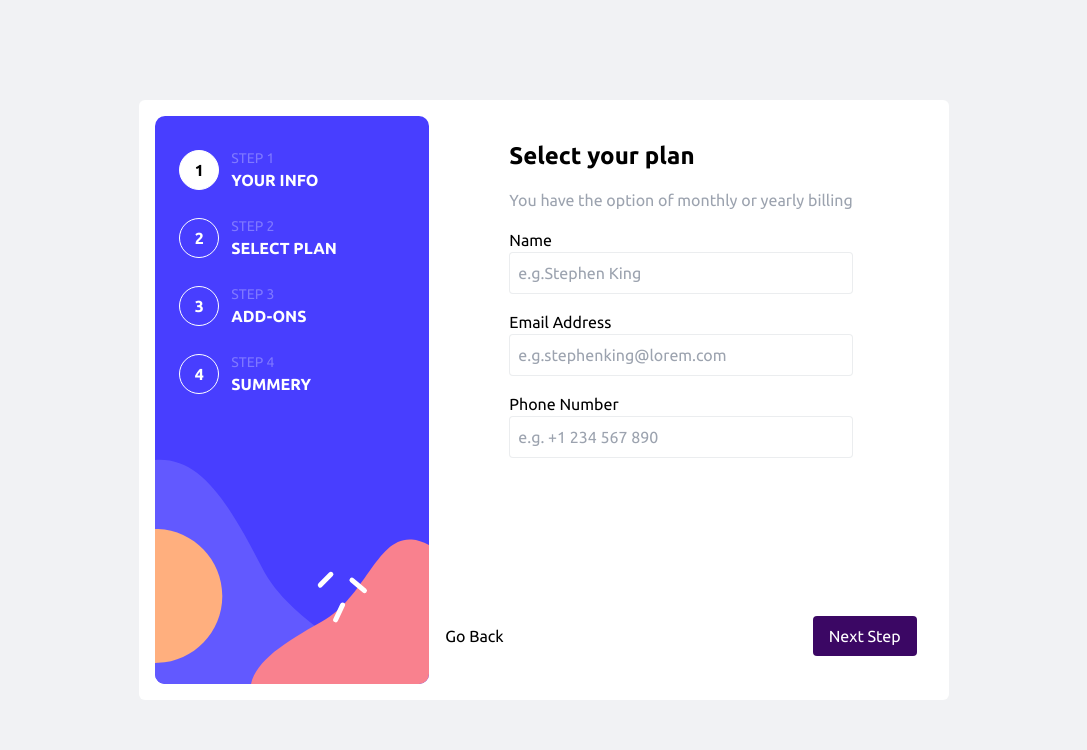
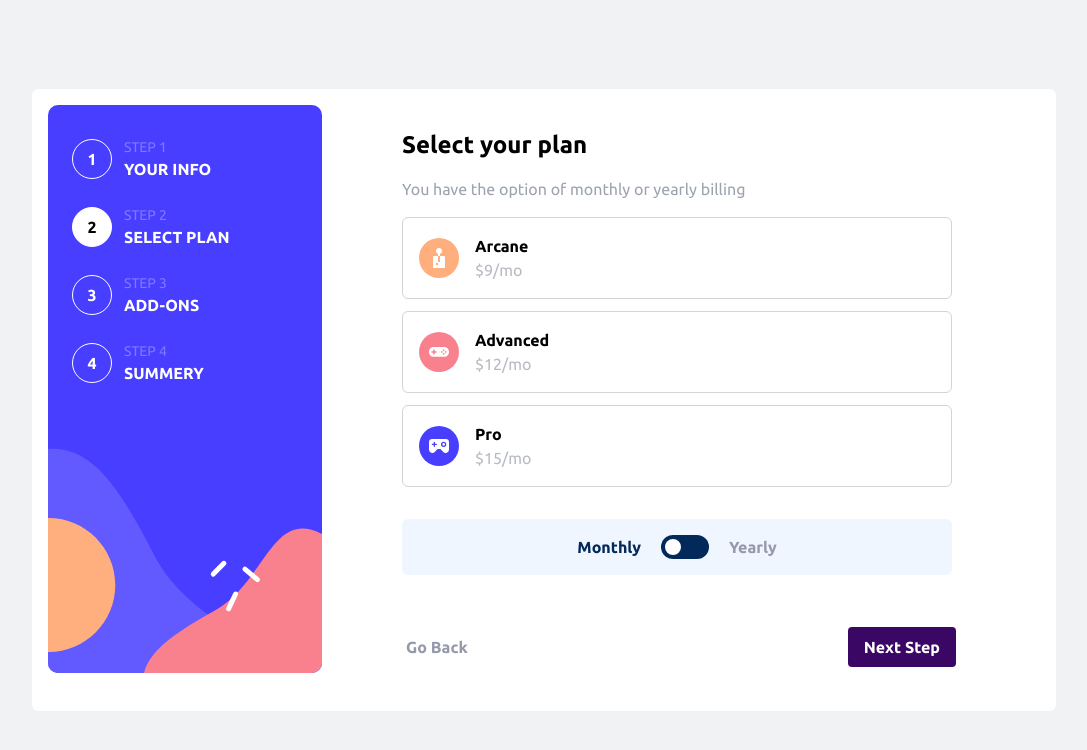
Before and after one commit to GrzegorzBanaszak/multi-step-form, a React (Vite) app: page / in a window 1280 px wide. Shown: the top 750 px of the page, without its empty margins (96-1183 px from the left). Built offline with nearby package versions, Linux system fonts and the light colour scheme.

Commit message:
Fix nav width fit and create step 2 layout

```diff
--- a/src/App.tsx
+++ b/src/App.tsx
@@ -2,14 +2,27 @@
 import StepsList from "./components/StepsList";
 import Nav from "./components/Nav";
 import Step1 from "./components/Step1";
+import { useAppSelector } from "./hooks";
+import Step2 from "./components/Step2";
 
 function App() {
   // const [formStem, setFormStep] = useState<number>(1);
+  const currentStep = useAppSelector((state) => state.form.currentStep);
 
+  const renderStep = () => {
+    switch (currentStep) {
+      case 1:
+        return <Step1 />;
+      case 2:
+        return <Step2 />;
+      default:
+        break;
+    }
+  };
   return (
     <main className="min-h-screen h-1 w-screen bg-gray-300/30 lg:h-screen">
-      <div className="container mx-auto h-full flex justify-center items-center">
-        <div className="flex flex-col lg:flex-row w-full lg:w-auto lg:p-4 lg:bg-white lg:rounded-md h-full lg:h-auto">
+      <div className="container mx-auto h-full flex items-center justify-center">
+        <div className="flex flex-col lg:flex-row w-full lg:p-4 lg:bg-white lg:rounded-md h-full lg:h-auto xl:w-[1024px]">
           {/* sidebar */}
           <div>
             <div className="w-full h-[172px] bg-sidebarMobile bg-no-repeat bg-cover lg:bg-sidebarDesktop lg:h-[568px] lg:w-[274px] ">
@@ -18,7 +31,9 @@ function App() {
           </div>
           <div className="w-full flex flex-col h-full lg:h-auto">
             <div className="w-[70wv] mx-4 py-6 px-4 rounded-md bg-white relative -top-[60px] lg:top-0 lg:mx-0 lg:px-20 lg:flex-1">
-              <Step1 />
+              <div className="flex flex-col gap-y-4 lg:w-[550px]">
+                {renderStep()}
+              </div>
             </div>
             <Nav />
           </div>
--- a/src/components/Nav.tsx
+++ b/src/components/Nav.tsx
@@ -4,8 +4,8 @@ import { useAppDispatch } from "../hooks";
 const Nav = () => {
   const dispatch = useAppDispatch();
   return (
-    <div className="mt-auto w-full h-5 bg-white px-4 py-12">
-      <div className="w-full h-full flex items-center justify-between">
+    <div className="mt-auto px-3 lg:px-0 w-full lg:w-[550px] h-5 bg-white mx-auto py-12">
+      <div className="w-full h-full flex items-center justify-between font-semibold text-coolGray">
         <button onClick={() => dispatch(decrementStep())}>Go Back</button>
         <button
           onClick={() => dispatch(incrementStep())}
--- /dev/null
+++ b/src/components/PlanCard.tsx
@@ -0,0 +1,23 @@
+import { FunctionComponent, ReactNode } from "react";
+
+export interface PlanCardPros {
+  icon: ReactNode;
+  title: string;
+  price: number;
+}
+
+const PlanCard: FunctionComponent<PlanCardPros> = ({ icon, title, price }) => {
+  return (
+    <div className="w-full border-[1px] border-gray-500/30 p-4 rounded-md flex gap-x-4 items-center">
+      {/* icon */}
+      <div>{icon}</div>
+      {/* description */}
+      <div>
+        <div className="font-bold">{title}</div>
+        <div className="text-gray-600/40">${price}/mo</div>
+      </div>
+    </div>
+  );
+};
+
+export default PlanCard;
--- /dev/null
+++ b/src/components/PlanTyp.tsx
@@ -0,0 +1,13 @@
+const PlanTyp = () => {
+  return (
+    <div className="flex justify-center gap-x-5 bg-magnolia py-4 mt-4 rounded-md">
+      <div className="text-marineBlue font-bold">Monthly</div>
+      <div className="bg-marineBlue rounded-full h-6 w-12 flex items-center px-1 hover:cursor-pointer">
+        <span className="w-4 h-4 bg-white rounded-full"></span>
+      </div>
+      <div className="font-bold text-coolGray">Yearly</div>
+    </div>
+  );
+};
+
+export default PlanTyp;
--- a/src/components/Step1.tsx
+++ b/src/components/Step1.tsx
@@ -1,12 +1,13 @@
+import { FunctionComponent } from "react";
 import StepDescription from "./StepDescription";
 import StepHeader from "./StepHeader";
 
-const Step1 = () => {
+const Step1: FunctionComponent = () => {
   return (
-    <section className="flex flex-col gap-y-4">
-      <StepHeader title={"Select your plan"} />
+    <>
+      <StepHeader title={"Personal info"} />
       <StepDescription
-        text={"You have the option of monthly or yearly billing"}
+        text={"Please provide your name, email, address, and phone number."}
       />
       <div className="flex flex-col">
         <label>Name</label>
@@ -32,7 +33,7 @@ const Step1 = () => {
           placeholder="e.g. +1 234 567 890"
         />
       </div>
-    </section>
+    </>
   );
 };
 
--- /dev/null
+++ b/src/components/Step2.tsx
@@ -0,0 +1,52 @@
+import { FunctionComponent } from "react";
+import StepDescription from "./StepDescription";
+import StepHeader from "./StepHeader";
+import PlanCard, { PlanCardPros } from "./PlanCard";
+import IconAdvanced from "../icons/IconAdvanced";
+import IconArcade from "../icons/IconArcade";
+import IconPro from "../icons/IconPro";
+import PlanTyp from "./PlanTyp";
+
+const plans: Array<PlanCardPros> = [
+  {
+    icon: <IconArcade />,
+    title: "Arcane",
+    price: 9,
+  },
+  {
+    icon: <IconAdvanced />,
+    title: "Advanced",
+    price: 12,
+  },
+  {
+    icon: <IconPro />,
+    title: "Pro",
+    price: 15,
+  },
+];
+
+const Step2: FunctionComponent = () => {
+  return (
+    <>
+      <StepHeader title={"Select your plan"} />
+      <StepDescription
+        text={"You have the option of monthly or yearly billing"}
+      />
+      <div className="flex flex-col gap-y-3">
+        {plans.map((plan, index) => {
+          return (
+            <PlanCard
+              key={index}
+              icon={plan.icon}
+              title={plan.title}
+              price={plan.price}
+            />
+          );
+        })}
+      </div>
+      <PlanTyp />
+    </>
+  );
+};
+
+export default Step2;
--- a/src/components/StepDescription.tsx
+++ b/src/components/StepDescription.tsx
@@ -5,7 +5,7 @@ interface StepDescriptionPros {
 const StepDescription: React.FunctionComponent<StepDescriptionPros> = ({
   text,
 }) => {
-  return <p className="text-gray-400">{text}</p>;
+  return <p className="text-gray-400 ">{text}</p>;
 };
 
 export default StepDescription;
--- a/src/features/formSlice.ts
+++ b/src/features/formSlice.ts
@@ -6,7 +6,7 @@ export interface FormState {
 }
 
 const initialState: FormState = {
-  currentStep: 1,
+  currentStep: 2,
 };
 
 export const formSlice = createSlice({
--- /dev/null
+++ b/src/icons/IconAdvanced.tsx
@@ -0,0 +1,21 @@
+const IconAdvanced = () => {
+  return (
+    <svg
+      xmlns="http://www.w3.org/2000/svg"
+      width="40"
+      height="40"
+      viewBox="0 0 40 40"
+    >
+      <g fill="none" fillRule="evenodd">
+        <circle cx="20" cy="20" r="20" fill="#F9818E" />
+        <path
+          fill="#FFF"
+          fillRule="nonzero"
+          d="M25.057 15H14.944C12.212 15 10 17.03 10 19.885c0 2.857 2.212 4.936 4.944 4.936h10.113c2.733 0 4.943-2.08 4.943-4.936S27.79 15 25.057 15ZM17.5 20.388c0 .12-.108.237-.234.237h-1.552v1.569c0 .126-.138.217-.259.217H14.5c-.118 0-.213-.086-.213-.203v-1.583h-1.569c-.126 0-.217-.139-.217-.26v-.956c0-.117.086-.213.202-.213h1.584v-1.554c0-.125.082-.231.203-.231h.989c.12 0 .236.108.236.234v1.551h1.555c.125 0 .231.083.231.204v.988Zm5.347.393a.862.862 0 0 1-.869-.855c0-.472.39-.856.869-.856.481 0 .87.384.87.856 0 .471-.389.855-.87.855Zm1.9 1.866a.86.86 0 0 1-.87-.852.86.86 0 0 1 .87-.855c.48 0 .87.38.87.855a.86.86 0 0 1-.87.852Zm0-3.736a.862.862 0 0 1-.87-.854c0-.472.39-.856.87-.856s.87.384.87.856a.862.862 0 0 1-.87.854Zm1.899 1.87a.862.862 0 0 1-.868-.855c0-.472.389-.856.868-.856s.868.384.868.856a.862.862 0 0 1-.868.855Z"
+        />
+      </g>
+    </svg>
+  );
+};
+
+export default IconAdvanced;
--- /dev/null
+++ b/src/icons/IconArcade.tsx
@@ -0,0 +1,21 @@
+const IconArcade = () => {
+  return (
+    <svg
+      xmlns="http://www.w3.org/2000/svg"
+      width="40"
+      height="40"
+      viewBox="0 0 40 40"
+    >
+      <g fill="none" fillRule="evenodd">
+        <circle cx="20" cy="20" r="20" fill="#FFAF7E" />
+        <path
+          fill="#FFF"
+          fillRule="nonzero"
+          d="M24.995 18.005h-3.998v5.998h-2v-5.998H15a1 1 0 0 0-1 1V29a1 1 0 0 0 1 1h9.995a1 1 0 0 0 1-1v-9.995a1 1 0 0 0-1-1Zm-5.997 8.996h-2v-1.999h2v2Zm2-11.175a2.999 2.999 0 1 0-2 0v2.18h2v-2.18Z"
+        />
+      </g>
+    </svg>
+  );
+};
+
+export default IconArcade;
--- /dev/null
+++ b/src/icons/IconPro.tsx
@@ -0,0 +1,21 @@
+const IconPro = () => {
+  return (
+    <svg
+      xmlns="http://www.w3.org/2000/svg"
+      width="40"
+      height="40"
+      viewBox="0 0 40 40"
+    >
+      <g fill="none" fillRule="evenodd">
+        <circle cx="20" cy="20" r="20" fill="#483EFF" />
+        <path
+          fill="#FFF"
+          fillRule="nonzero"
+          d="M26.666 13H13.334A3.333 3.333 0 0 0 10 16.333v7.193a3.447 3.447 0 0 0 2.14 3.24c1.238.5 2.656.182 3.56-.8L18.52 23h2.96l2.82 2.966a3.2 3.2 0 0 0 3.56.8 3.447 3.447 0 0 0 2.14-3.24v-7.193A3.333 3.333 0 0 0 26.666 13Zm-9.333 6H16v1.333a.667.667 0 0 1-1.333 0V19h-1.333a.667.667 0 0 1 0-1.334h1.333v-1.333a.667.667 0 1 1 1.333 0v1.333h1.333a.667.667 0 1 1 0 1.334Zm7.333 2a2.667 2.667 0 1 1 0-5.333 2.667 2.667 0 0 1 0 5.333ZM26 18.333a1.333 1.333 0 1 1-2.667 0 1.333 1.333 0 0 1 2.667 0Z"
+        />
+      </g>
+    </svg>
+  );
+};
+
+export default IconPro;
--- a/tailwind.config.js
+++ b/tailwind.config.js
@@ -7,6 +7,14 @@ export default {
         sidebarMobile: 'url("/bg-sidebar-mobile.svg")',
         sidebarDesktop: 'url("/bg-sidebar-desktop.svg")',
       },
+      colors: {
+        purplishBlue: "hsl(243, 100%, 62%)",
+        marineBlue: "hsl(213, 96%, 18%)",
+        pastelBlue: "hsl(228, 100%, 84%)",
+        magnolia: "hsl(217, 100%, 97%)",
+        coolGray: "hsl(231, 11%, 63%)",
+        lightGray: "hsl(229, 24%, 87%)",
+      },
     },
   },
   plugins: [],
```
